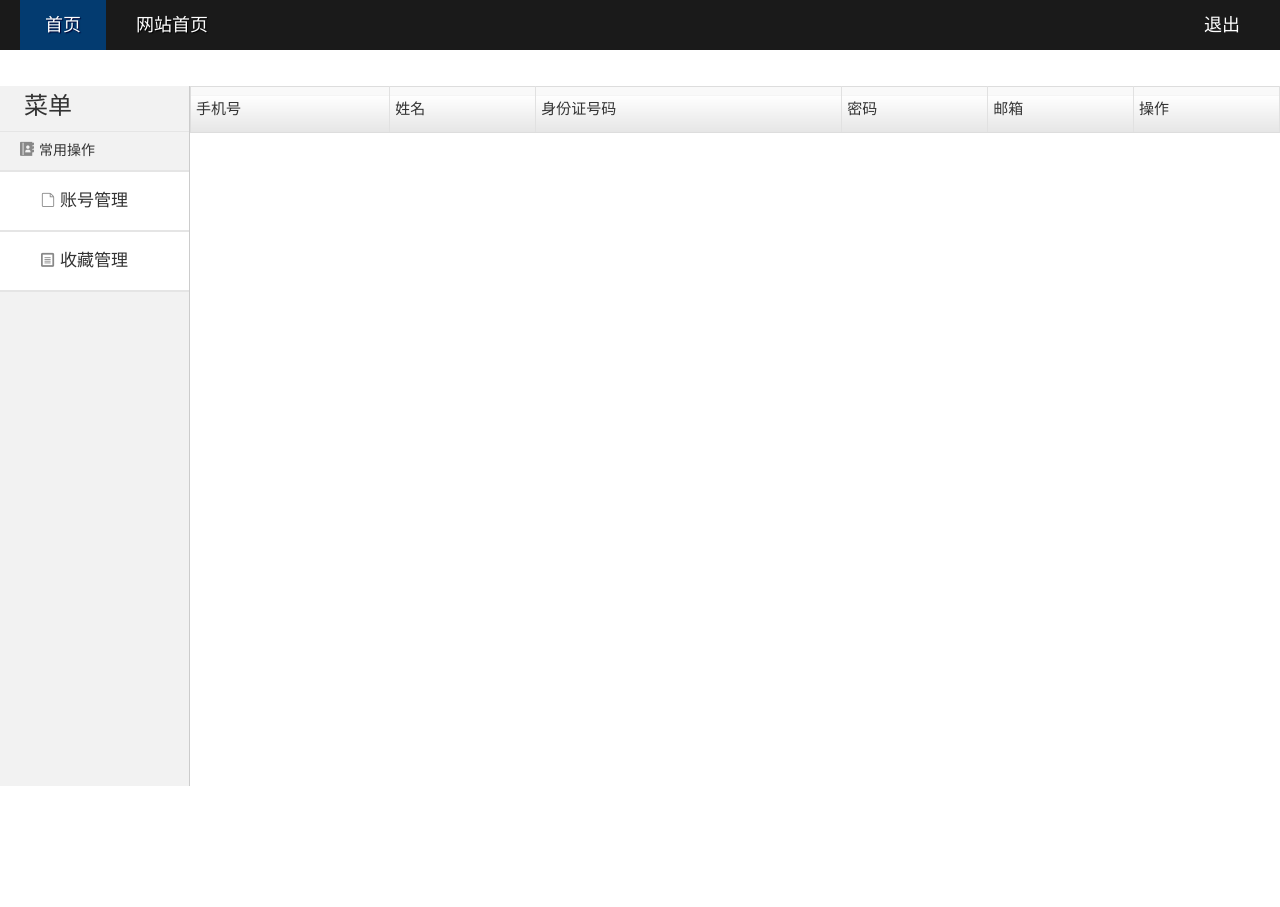
After one commit to cs-yuan/library, a Django app: page /admin/user/ in a window 1280 px wide. The commit adds this page. Run offline with Django 3.2, Linux system fonts and the light colour scheme; lists and menus that the app fills with data are empty.

Commit message:
管理员界面加上了，算完工了吧？？学数电去了！！！

```diff
--- /dev/null
+++ b/library/static/css/common.css
@@ -0,0 +1,122 @@
+html{height:100%;}
+body{font:14px/1.5 '微软雅黑';word-wrap:break-word;word-break:break-all;-webkit-text-size-adjust:none;background:#fff;color:#333;}
+body,dl,dd,h1,h2,h3,h4,h5,h6,p,form,ul,ol,blockquote{margin:0}
+img{border:0 none;vertical-align:middle}
+input,select,textarea{font-size:14px;color:#333}
+input{vertical-align:middle;padding:2px;margin:0}
+table{border-collapse:collapse;border-spacing:0}
+select,input,button{font:14px/20px Verdana,Simsun,Helvetica,Arial,sans-serif;}
+em,i,cite,blockquote{font-style:normal}
+ul,ol{list-style:none outside;padding:0}
+h1,h2,h3,h4,h5,h6{font-size:100%}
+textarea{overflow-y:auto;padding:3px}
+a{color:#428bca;text-decoration:none;outline:0}
+a:hover,a:active{color:#2a6496;text-decoration:none;}
+a:focus{outline:0;}
+button::-moz-focus-inner{border:0;padding:0;}
+figure{margin:0}
+article,aside,details,figcaption,figure,footer,header,hgroup,menu,nav,section{display:block}
+.ppr{position:relative;}
+.ppa{position:absolute;}
+.fl{float:left}
+.fr{float:right}
+.tl{text-align:left;}
+.tc{text-align:center;}
+.tr{text-align:right;}
+.mlr5{margin:0 5px;}
+.mt5{margin-top:5px;}
+.mr5{margin-right:5px;}
+.mt10{margin-top:10px;}
+.ml5{margin-left:5px;}
+.ml10{margin-left:10px;}
+.mr10{margin-right:10px;}
+.mb10{margin-bottom:10px;}
+.mb20{margin-bottom:20px;}
+.pl5{padding-left:5px;}
+.pb10{padding-bottom:10px;}
+.pt20{padding-top:20px;}
+.pl10{padding-left:10px;}
+.ptb20{padding:20px 0;}
+.grayc{color:#ccc}
+.gray6{color:#666}
+.gray9{color:#999}
+.emstyle{font-style:italic}
+.clear{clear:both}
+.clearfix:after{content:".";display:block;height:0;clear:both;visibility:hidden;}
+.clearfix{*height:1%;}
+.none{display:none}
+.block{display:block;}
+.minheight500{min-height:500px;height:auto !important;height:500px;overflow:visible;}
+.wrap-box{width:960px;margin:0 auto;}
+.blue,.blue a:link,.blue a:visited{color:blue;}
+.blue a:hover{color:#f60;}
+.white,.white a:link,.white a:visited{color:#fff;}
+.white a:hover{color:#ff0;}
+.red,.red a:link,.red a:visited{color:#f00;}
+.red a:hover{color:#f60;}
+.orange,.orange a:link,.orange a:visited{color:#ffa500;}
+.orange a:hover{color:#f60;}
+@font-face{font-family:'icomoon';src:url('../fonts/icomoon.eot');src:url('../fonts/icomoon.eot?#iefix') format('embedded-opentype'),url('../fonts/icomoon.woff') format('woff'),url('../fonts/icomoon.ttf') format('truetype'),url('../fonts/icomoon.svg#icomoon') format('svg');font-weight:normal;font-style:normal;}
+.icon-font { font-family:'icomoon'; speak:none; font-weight:400; font-style:normal; font-variant:normal; text-transform:none; line-height:1; -webkit-font-smoothing:antialiased; }
+.require-red{color:#f60;font-family:serif;margin-right:3px;}
+/* common */
+.topbar-wrap{height:50px;line-height:50px;background:#1A1A1A;}
+.topbar-logo-wrap{float:left;}
+.topbar-inner{font-size:18px;padding:0 20px;}
+.topbar-logo{float:left;width:150px;text-align:center;}
+.navbar-list{float:left;}
+.top-info-wrap{float:right;}
+.navbar-list{}
+.navbar-list li{float:left;}
+.navbar-list li a{float:left;margin-right:5px;padding:0 25px;text-shadow:1px 1px 1px #000;}
+.navbar-list li a:hover{background:#343434;}
+.navbar-list li a.on{color:#fff;text-shadow:1px 1px 1px #003;background:#033b70;}
+.top-info-list li{float:left;}
+.top-info-list li a{float:left;margin-left:5px;padding:0 20px;display:inline;zoom:1;}
+.top-info-list li a:hover{background:#343434;}
+.btn{display:inline-block;*display:inline;padding:4px 12px;margin-bottom:0;*margin-left:.3em;font-size:14px;line-height:20px;color:#333333;text-align:center;text-shadow:0 1px 1px rgba(255,255,255,0.75);vertical-align:middle;cursor:pointer;background-color:#f5f5f5;*background-color:#e6e6e6;background-image:-moz-linear-gradient(top,#ffffff,#e6e6e6);background-image:-webkit-gradient(linear,0 0,0 100%,from(#ffffff),to(#e6e6e6));background-image:-webkit-linear-gradient(top,#ffffff,#e6e6e6);background-image:-o-linear-gradient(top,#ffffff,#e6e6e6);background-image:linear-gradient(to bottom,#ffffff,#e6e6e6);background-repeat:repeat-x;border:1px solid #bbbbbb;*border:0;border-color:#e6e6e6 #e6e6e6 #bfbfbf;border-color:rgba(0,0,0,0.1) rgba(0,0,0,0.1) rgba(0,0,0,0.25);border-bottom-color:#a2a2a2;-webkit-border-radius:4px;-moz-border-radius:4px;border-radius:4px;filter:progid:DXImageTransform.Microsoft.gradient(startColorstr='#ffffffff',endColorstr='#ffe6e6e6',GradientType=0);filter:progid:DXImageTransform.Microsoft.gradient(enabled=false);*zoom:1;-webkit-box-shadow:inset 0 1px 0 rgba(255,255,255,0.2),0 1px 2px rgba(0,0,0,0.05);-moz-box-shadow:inset 0 1px 0 rgba(255,255,255,0.2),0 1px 2px rgba(0,0,0,0.05);box-shadow:inset 0 1px 0 rgba(255,255,255,0.2),0 1px 2px rgba(0,0,0,0.05);}
+.btn:hover,.btn:active,.btn.active,.btn.disabled,.btn[disabled]{color:#333333;background-color:#e6e6e6;*background-color:#d9d9d9;}
+.btn:active,.btn.active{background-color:#cccccc \9;}
+.btn:first-child{*margin-left:0;}
+.btn:hover{color:#333333;text-decoration:none;background-position:0 -15px;-webkit-transition:background-position 0.1s linear;-moz-transition:background-position 0.1s linear;-o-transition:background-position 0.1s linear;transition:background-position 0.1s linear;}
+.btn:focus{outline:thin dotted #333;outline:5px auto -webkit-focus-ring-color;outline-offset:-2px;}
+.btn.active,.btn:active{background-image:none;outline:0;-webkit-box-shadow:inset 0 2px 4px rgba(0,0,0,0.15),0 1px 2px rgba(0,0,0,0.05);-moz-box-shadow:inset 0 2px 4px rgba(0,0,0,0.15),0 1px 2px rgba(0,0,0,0.05);box-shadow:inset 0 2px 4px rgba(0,0,0,0.15),0 1px 2px rgba(0,0,0,0.05);}
+.btn-primary{color:#ffffff;text-shadow:0 -1px 0 rgba(0,0,0,0.25);background-color:#006dcc;*background-color:#0044cc;background-image:-moz-linear-gradient(top,#0088cc,#0044cc);background-image:-webkit-gradient(linear,0 0,0 100%,from(#0088cc),to(#0044cc));background-image:-webkit-linear-gradient(top,#0088cc,#0044cc);background-image:-o-linear-gradient(top,#0088cc,#0044cc);background-image:linear-gradient(to bottom,#0088cc,#0044cc);background-repeat:repeat-x;border-color:#0044cc #0044cc #002a80;border-color:rgba(0,0,0,0.1) rgba(0,0,0,0.1) rgba(0,0,0,0.25);filter:progid:DXImageTransform.Microsoft.gradient(startColorstr='#ff0088cc',endColorstr='#ff0044cc',GradientType=0);filter:progid:DXImageTransform.Microsoft.gradient(enabled=false);}
+.btn-primary:hover,.btn-primary:active,.btn-primary.active,.btn-primary.disabled,.btn-primary[disabled]{color:#ffffff;background-color:#0044cc;*background-color:#003bb3;}
+.btn-primary:active,.btn-primary.active{background-color:#003399 \9;}
+.btn-warning{color:#ffffff;text-shadow:0 -1px 0 rgba(0,0,0,0.25);background-color:#faa732;*background-color:#f89406;background-image:-moz-linear-gradient(top,#fbb450,#f89406);background-image:-webkit-gradient(linear,0 0,0 100%,from(#fbb450),to(#f89406));background-image:-webkit-linear-gradient(top,#fbb450,#f89406);background-image:-o-linear-gradient(top,#fbb450,#f89406);background-image:linear-gradient(to bottom,#fbb450,#f89406);background-repeat:repeat-x;border-color:#f89406 #f89406 #ad6704;border-color:rgba(0,0,0,0.1) rgba(0,0,0,0.1) rgba(0,0,0,0.25);filter:progid:DXImageTransform.Microsoft.gradient(startColorstr='#fffbb450',endColorstr='#fff89406',GradientType=0);filter:progid:DXImageTransform.Microsoft.gradient(enabled=false);}
+.btn-warning:hover,.btn-warning:active,.btn-warning.active,.btn-warning.disabled,.btn-warning[disabled]{color:#ffffff;background-color:#f89406;*background-color:#df8505;}
+.btn-warning:active,.btn-warning.active{background-color:#c67605 \9;}
+.btn-danger{color:#ffffff;text-shadow:0 -1px 0 rgba(0,0,0,0.25);background-color:#da4f49;*background-color:#bd362f;background-image:-moz-linear-gradient(top,#ee5f5b,#bd362f);background-image:-webkit-gradient(linear,0 0,0 100%,from(#ee5f5b),to(#bd362f));background-image:-webkit-linear-gradient(top,#ee5f5b,#bd362f);background-image:-o-linear-gradient(top,#ee5f5b,#bd362f);background-image:linear-gradient(to bottom,#ee5f5b,#bd362f);background-repeat:repeat-x;border-color:#bd362f #bd362f #802420;border-color:rgba(0,0,0,0.1) rgba(0,0,0,0.1) rgba(0,0,0,0.25);filter:progid:DXImageTransform.Microsoft.gradient(startColorstr='#ffee5f5b',endColorstr='#ffbd362f',GradientType=0);filter:progid:DXImageTransform.Microsoft.gradient(enabled=false);}
+.btn-danger:hover,.btn-danger:active,.btn-danger.active,.btn-danger.disabled,.btn-danger[disabled]{color:#ffffff;background-color:#bd362f;*background-color:#a9302a;}
+.btn-danger:active,.btn-danger.active{background-color:#942a25 \9;}
+.btn-success{color:#ffffff;text-shadow:0 -1px 0 rgba(0,0,0,0.25);background-color:#5bb75b;*background-color:#51a351;background-image:-moz-linear-gradient(top,#62c462,#51a351);background-image:-webkit-gradient(linear,0 0,0 100%,from(#62c462),to(#51a351));background-image:-webkit-linear-gradient(top,#62c462,#51a351);background-image:-o-linear-gradient(top,#62c462,#51a351);background-image:linear-gradient(to bottom,#62c462,#51a351);background-repeat:repeat-x;border-color:#51a351 #51a351 #387038;border-color:rgba(0,0,0,0.1) rgba(0,0,0,0.1) rgba(0,0,0,0.25);filter:progid:DXImageTransform.Microsoft.gradient(startColorstr='#ff62c462',endColorstr='#ff51a351',GradientType=0);filter:progid:DXImageTransform.Microsoft.gradient(enabled=false);}
+.btn-success:hover,.btn-success:active,.btn-success.active,.btn-success.disabled,.btn-success[disabled]{color:#ffffff;background-color:#51a351;*background-color:#499249;}
+.btn-success:active,.btn-success.active{background-color:#408140 \9;}
+.btn-info{color:#ffffff;text-shadow:0 -1px 0 rgba(0,0,0,0.25);background-color:#49afcd;*background-color:#2f96b4;background-image:-moz-linear-gradient(top,#5bc0de,#2f96b4);background-image:-webkit-gradient(linear,0 0,0 100%,from(#5bc0de),to(#2f96b4));background-image:-webkit-linear-gradient(top,#5bc0de,#2f96b4);background-image:-o-linear-gradient(top,#5bc0de,#2f96b4);background-image:linear-gradient(to bottom,#5bc0de,#2f96b4);background-repeat:repeat-x;border-color:#2f96b4 #2f96b4 #1f6377;border-color:rgba(0,0,0,0.1) rgba(0,0,0,0.1) rgba(0,0,0,0.25);filter:progid:DXImageTransform.Microsoft.gradient(startColorstr='#ff5bc0de',endColorstr='#ff2f96b4',GradientType=0);filter:progid:DXImageTransform.Microsoft.gradient(enabled=false);}
+.btn-info:hover,.btn-info:active,.btn-info.active,.btn-info.disabled,.btn-info[disabled]{color:#ffffff;background-color:#2f96b4;*background-color:#2a85a0;}
+.btn-info:active,.btn-info.active{background-color:#24748c \9;}
+.btn-inverse{color:#ffffff;text-shadow:0 -1px 0 rgba(0,0,0,0.25);background-color:#363636;*background-color:#222222;background-image:-moz-linear-gradient(top,#444444,#222222);background-image:-webkit-gradient(linear,0 0,0 100%,from(#444444),to(#222222));background-image:-webkit-linear-gradient(top,#444444,#222222);background-image:-o-linear-gradient(top,#444444,#222222);background-image:linear-gradient(to bottom,#444444,#222222);background-repeat:repeat-x;border-color:#222222 #222222 #000000;border-color:rgba(0,0,0,0.1) rgba(0,0,0,0.1) rgba(0,0,0,0.25);filter:progid:DXImageTransform.Microsoft.gradient(startColorstr='#ff444444',endColorstr='#ff222222',GradientType=0);filter:progid:DXImageTransform.Microsoft.gradient(enabled=false);}
+.btn-inverse:hover,.btn-inverse:active,.btn-inverse.active,.btn-inverse.disabled,.btn-inverse[disabled]{color:#ffffff;background-color:#222222;*background-color:#151515;}
+.btn-inverse:active,.btn-inverse.active{background-color:#080808 \9;}
+.btn4{width:60px;}
+.btn5{width:80px;}
+.btn6{width:120px;}
+.btn7{width:130px;}
+.btn8{width:140px;}
+.btn9{width:160px;}
+.btn10{width:180px;}
+.btn50{width:50%;}
+.btn100{width:100%;}
+textarea,input[type="text"],input[type="password"],input[type="datetime"],input[type="datetime-local"],input[type="date"],input[type="month"],input[type="time"],input[type="week"],input[type="number"],input[type="email"],input[type="url"],input[type="search"],input[type="tel"],input[type="color"],.uneditable-input{background-color:#ffffff;border:1px solid #cccccc;-webkit-box-shadow:inset 0 1px 1px rgba(0,0,0,0.075);-moz-box-shadow:inset 0 1px 1px rgba(0,0,0,0.075);box-shadow:inset 0 1px 1px rgba(0,0,0,0.075);-webkit-transition:border linear 0.2s,box-shadow linear 0.2s;-moz-transition:border linear 0.2s,box-shadow linear 0.2s;-o-transition:border linear 0.2s,box-shadow linear 0.2s;transition:border linear 0.2s,box-shadow linear 0.2s;}
+textarea:focus,input[type="text"]:focus,input[type="password"]:focus,input[type="datetime"]:focus,input[type="datetime-local"]:focus,input[type="date"]:focus,input[type="month"]:focus,input[type="time"]:focus,input[type="week"]:focus,input[type="number"]:focus,input[type="email"]:focus,input[type="url"]:focus,input[type="search"]:focus,input[type="tel"]:focus,input[type="color"]:focus,.uneditable-input:focus{border-color:rgba(82,168,236,0.8);outline:0;outline:thin dotted \9;/* IE6-9 */
+-webkit-box-shadow:inset 0 1px 1px rgba(0,0,0,0.075),0 0 8px rgba(82,168,236,0.6);-moz-box-shadow:inset 0 1px 1px rgba(0,0,0,0.075),0 0 8px rgba(82,168,236,0.6);box-shadow:inset 0 1px 1px rgba(0,0,0,0.075),0 0 8px rgba(82,168,236,0.6);}
+.insert-tab{border-collapse:collapse;border:1px solid #eee;}
+.insert-tab th,.insert-tab td{border:1px solid #eee;}
+.insert-tab tr{line-height:40px;}
+.insert-tab th{text-align:right;font-weight:normal;padding-right:10px;font-size:14px;}
+.insert-tab td{text-align:left;padding-left:10px;}
+.list-page{padding:20px 0;text-align:center;}
+.list-page a{margin:0 5px;padding:2px 7px;border:1px solid #ccc;background:#f3f3f3;}
+.list-page a:hover{background:#e4e4e4;border:1px solid #908f8f;}
+.list-page .current{margin:0 5px;padding:2px 7px;background:#f60;border:1px solid #fe8101;color:#fff;}
--- /dev/null
+++ b/library/static/css/main.css
@@ -0,0 +1,56 @@
+.sidebar-wrap{float: left;width: 189px;min-height:700px;background: #f2f2f2;border-right:1px solid #ccc;/*cursor:e-resize;*/}
+.main-wrap{margin-left: 190px;min-height:100%;}
+.sidebar-title{height: 40px;line-height: 40px;text-indent:1em;font-size: 24px;text-align: left;}
+.sidebar-title h1{font-weight: normal;}
+.sidebar-content{padding-top: 5px;}
+.sidebar-list li{border:1px solid #e5e5e5;border-width:1px 0;}
+.sidebar-list li .icon-font{margin-right: 5px;color: #888;font-size: 14px;}
+.sidebar-list li a{padding: 0 16px 0 20px;display: block;height: 38px;line-height: 38px;color: #333;}
+.sidebar-list li a:hover{background: #fff;color: #1963AA;}
+.sub-menu{border-top: 1px solid #e5e5e5;background: #fff;}
+.sub-menu li{padding-left: 21px;padding-bottom: 10px ;font-size: 17px;padding-top: 10px;}
+.sub-menu li.on{background: #1963AA;}
+.sub-menu li.on a{background: #1963AA;color: #fff;}
+.sub-menu li.on .icon-font{color: #fff;}
+.sub-menu .icon-font{font-size: 11px;}
+/* main */
+.crumb-wrap{height: 40px;line-height: 39px;border-bottom: 1px solid #e5e5e5;background: #f5f5f5;}
+.crumb-list{padding-left: 12px;}
+.crumb-list .icon-font{margin-right: 5px;}
+.crumb-step{margin: 0 5px;color: #b2c2e0;font-family: serif;}
+.search-wrap{padding: 15px 0;border-bottom: 1px solid #e5e5e5;}
+.search-tab tr{line-height: 35px;}
+.search-tab th{text-align: right;padding-right:10px;font-weight: normal;}
+.search-tab td{padding: 0 5px;}
+.common-text{height: 23px;line-height: 23px;padding: 2px 4px;border: 1px solid #ccc;background: #fff;border-radius:5px;}
+.result-wrap{padding:10px 20px;border-bottom: 1px solid #e5e5e5;}
+.result-title{line-height: 35px;padding-bottom: 5px;overflow: hidden;}
+.comment-title{line-height: 35px;margin-bottom: 10px;overflow: hidden;}
+.result-list a{margin-right: 15px;}
+.result-list i{padding-right: 5px;}
+.result-tab{border-collapse:collapse;border: 1px solid #ddd;}
+.result-tab th{font-weight: normal;font-size: 15px;text-align: left;background: url(../images/tab-thbg.png) #f9f9f9 0 bottom repeat-x;}
+.result-tab th,.result-tab td{padding:5px;border-bottom: 1px solid #ddd;border-right: 1px solid #e1e1e1;}
+.result-tab tr{line-height:35px;}
+.result-tab th.tc,.result-tab td.tc{text-align: center;}
+.result-tab tr:nth-child(odd){background: #f9f9f9;}
+.result-tab tr:hover{background: #f1f1f1;}
+.result-tab tr.even-tr{background: #e9fff2;}
+.comment-tab{border-bottom: 1px solid #ddd;padding-left: 15px;margin-bottom: 10px;}
+.comment-tab a{float: left;}
+.comment-tab a.on{padding: 0 15px;background: #49afcd;color: #fff;border-radius:5px 5px 0 0;}
+/* config */
+.config-items{margin-bottom: 25px;}
+.config-title{margin-bottom: 10px;}
+.config-title h1{font-size: 14px;font-weight: normal;}
+.config-title h1 i{margin-right: 5px;font-size: 12px;}
+.columns-title{padding: 10px 0;height: 35px;line-height: 35px;overflow: hidden;}
+/*.columns-title .comment-tab{padding-left: 0;}*/
+.visitor-img{float: left;}
+.visitor-info{float: left;padding-left: 10px;line-height:23px;}
+.visitor-email{color: #aaa;}
+.res-lab{display: inline-block;width: 150px;padding-right: 10px;text-align: right;}
+.sys-info-list li{line-height: 35px;border-bottom: 1px dashed #eaeaea;}
+.res-lab{color: #909090;}
+.res-info{font-size: 15px;}
+.sort-input{width: 25px;text-align: center;}
--- a/library/static/home.js
+++ b/library/static/home.js
@@ -10,7 +10,7 @@ function remove_list() {
                 var childs = el.childNodes;
                 for(var i = childs .length - 1; i >= 0; i--) {
                   el.removeChild(childs[i]);
-                }
+    }
 }
 function create_list(data){
         div1 = document.createElement("div");
--- a/library/urls.py
+++ b/library/urls.py
@@ -38,7 +38,14 @@ urlpatterns = [
     path('ajax_insert_borrow/',viewss.ajax_insert_borrow),
     path('ajax_insert_collection/',viewss.ajax_insert_collection),
     path('admin/',viewsss.admin,name='管理员'),
+    path('admin/index/',viewsss.admin_index,name='后台管理首页'),
+    path('admin/user/',viewsss.admin_user,name='后台用户管理'),
+    path('admin/collection/',viewsss.admin_collection,name='后台收藏管理'),
     path('admin/manage/',viewsss.manage),
     path('ajax_submit_information/',viewsss.ajax_submit_information),
-    path('ajax_show_collection_list/',viewsss.ajax_show_collection_list)
+    path('ajax_show_collection_list/',viewsss.ajax_show_collection_list),
+    path('admin/ajax_show_list_user/',viewsss.ajax_show_list_user),
+    path('admin/ajax_show_list_collection/',viewsss.ajax_show_list_collection),
+    path('admin/ajax_delete_list_user/',viewsss.ajax_delete_list_user),
+    path('admin/ajax_delete_list_collection/',viewsss.ajax_delete_list_collection),
 ]
--- a/library/views.py
+++ b/library/views.py
@@ -75,7 +75,7 @@ def login(request):
         return render(request,'login.html')
     else:
         object = request.POST
-        if object.get('register')=='1':
+        if object.get('register') == '1':
             return redirect('注册')
         user_name = object.get('user_name')
         user_password = object.get('user_password')
--- a/templates/adminlogin.html
+++ b/templates/adminlogin.html
@@ -48,7 +48,7 @@
             user = user_name.value;
             passwd = user_password.value
             if (user=='admin'&&passwd=='123456'){
-                window.location = "manage/"
+                window.location = "index/"
             }else{
                 alert("账号或密码错误！！")
             }
--- a/templates/borrow.html
+++ b/templates/borrow.html
@@ -5,7 +5,6 @@
     .nav_borrow{
         margin: 0 auto;
         width: 100%;
-        height: 100px;
         text-decoration: none;
         list-style-type: none;
         line-height: 40px;
--- /dev/null
+++ b/templates/manage_theme.html
@@ -0,0 +1,60 @@
+{% csrf_token %}
+{% load static %}
+<html lang="en">
+<head>
+    <meta charset="UTF-8"/>
+    <title>图书管理系统后台管理模板</title>
+    <link rel="stylesheet" type="text/css" href="{% static 'css/common.css' %}"/>
+    <link rel="stylesheet" type="text/css" href="{% static 'css/main.css' %}"/>
+</head>
+<body>
+<script src="{% static 'jquery-3.4.1.min.js' %}"></script>
+<script type="text/javascript">
+    var csrftoken = jQuery("[name=csrfmiddlewaretoken]").val();
+</script>
+<div class="topbar-wrap white">
+    <div class="topbar-inner clearfix">
+        <div class="topbar-logo-wrap clearfix">
+            <h1 class="topbar-logo none"><a href="index.html" class="navbar-brand">后台管理</a></h1>
+            <ul class="navbar-list clearfix">
+                <li><a class="on" href="{% url '后台管理首页' %}">首页</a></li>
+                <li><a href="{% url '主页' %}" >网站首页</a></li>
+            </ul>
+        </div>
+        <div class="top-info-wrap">
+            <ul class="top-info-list clearfix">
+                <li><a href="{% url '主页' %}">退出</a></li>
+            </ul>
+        </div>
+    </div>
+</div>
+<div class="container clearfix">
+    <div class="sidebar-wrap">
+        <div class="sidebar-title">
+            <h1>菜单</h1>
+        </div>
+        <div class="sidebar-content">
+            <ul class="sidebar-list">
+                <li>
+                    <a><i class="icon-font">&#xe003;</i>常用操作</a>
+                    <ul class="sub-menu">
+                        <li><a href="{% url '后台用户管理' %}"><i class="icon-font">&#xe008;</i>账号管理</a></li>
+                        <li><a href="{% url '后台收藏管理' %}"><i class="icon-font">&#xe005;</i>收藏管理</a></li>
+                    </ul>
+                </li>
+            </ul>
+        </div>
+    </div>
+    <!--/sidebar-->
+<script src="{% static 'jquery-3.4.1.min.js' %}"></script>
+<script type="text/javascript">
+    var csrftoken = jQuery("[name=csrfmiddlewaretoken]").val();
+</script>
+    <div class="main-wrap">
+        {% block content %}
+        {% endblock %}
+    </div>
+    <!--/main-->
+</div>
+</body>
+</html>
--- /dev/null
+++ b/templates/manage_user.html
@@ -0,0 +1,22 @@
+{% extends 'manage_theme.html' %}
+{% load static %}
+{% block content %}
+                <div class="result-content">
+                    <table  class="result-tab" width="100%" style="margin-top: 36px">
+                        <tbody id="user_list">
+                        <tr>
+                            <th>手机号</th>
+                            <th>姓名</th>
+                            <th>身份证号码</th>
+                            <th>密码</th>
+                            <th>邮箱</th>
+                            <th>操作</th>
+                        </tr>
+                        </tbody>
+                    </table>
+                </div>
+    <script  src="{% static 'admin_show_user_and_collection.js' %}"></script>
+    <script>
+            ajax_show_list_user()
+    </script>
+{% endblock %}
--- a/templates/theme.html
+++ b/templates/theme.html
@@ -45,7 +45,7 @@
   <nav class="my-2 my-md-0 me-md-3"  id="left_nav" >
     <a  id="home" class="p-2 " href="{% url '家' %}">主页</a>
     <a  id="borrow" class="p-2 " href="{% url '借阅' %}">借阅记录</a>
-    <a  id="personal" class="p-2 " href="{% url '个人中心' %}">个人主页</a>
+    <a  id="personal" class="p-2 " href="{% url '个人中心' %}">个人中心</a>
     <a class="btn btn-outline-primary" href="#" onclick="logout()">退出登录</a>
   </nav>
     <div id="right_nav">
```
Also changed, not shown: library/static/admin_show_user_and_collection.js (added, +150 -0 lines), library/static/css/admin_login.css (added, +26 -0 lines), library/viewsss.py (+57 -5 lines), templates/manage_collection.html (added, +20 -0 lines), templates/manage_index.html (added, +36 -0 lines), library/static/111.jpg (deleted).
